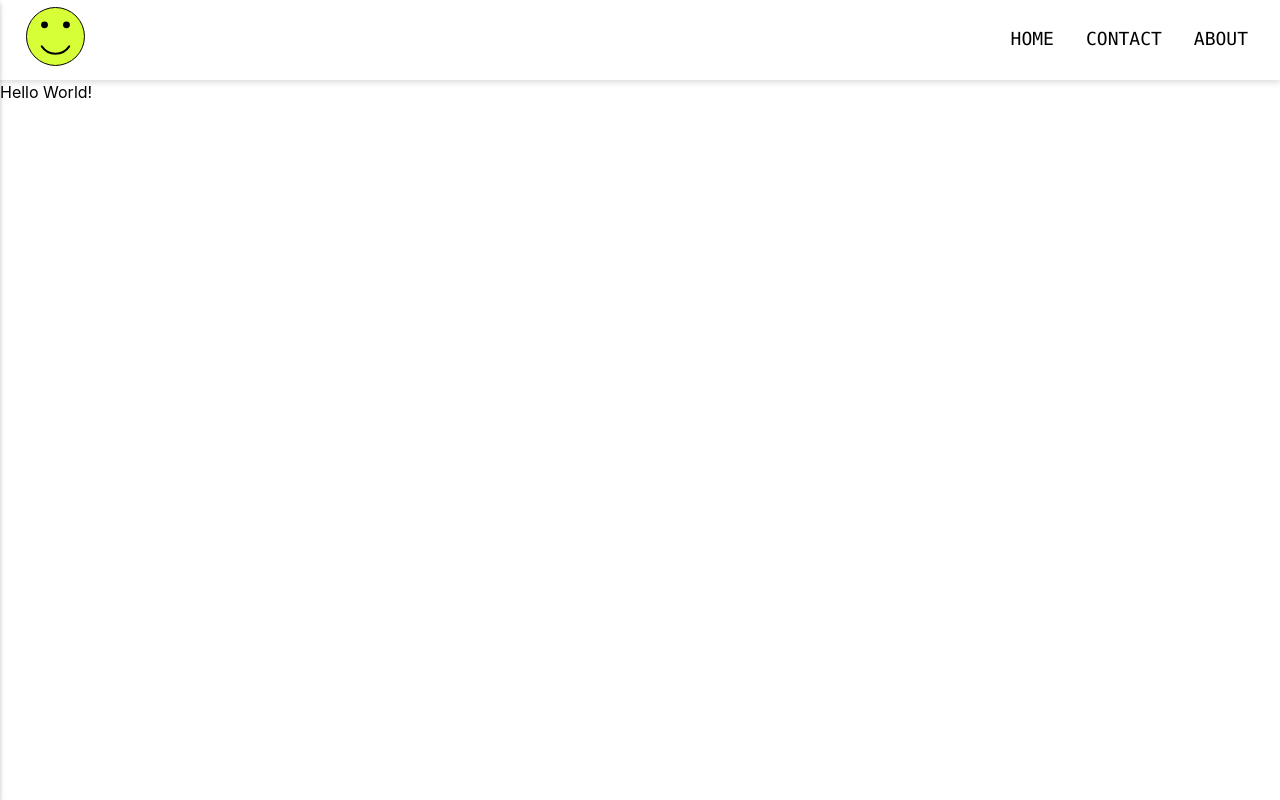
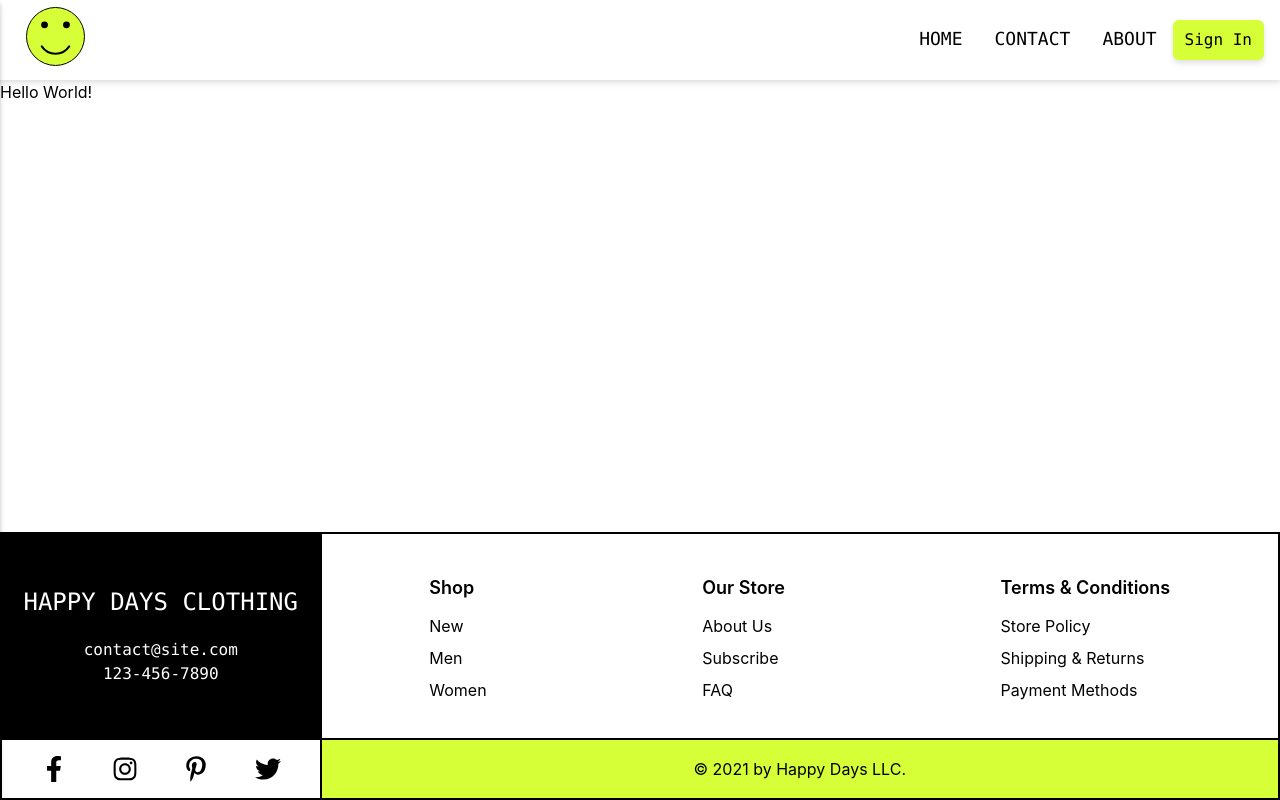
Before and after one commit to dmuraco3/next-commerce, a Next.js app: page / in a window 1280 px wide. Built offline with nearby package versions, Linux system fonts and the light colour scheme; no server answers.

Commit message:
authentcation works and footer because Colin sucks

```diff
--- /dev/null
+++ b/components/footer/index.tsx
@@ -0,0 +1,51 @@
+import { FaFacebookF, FaInstagram, FaPinterestP, FaTwitter } from "react-icons/fa";
+
+const Footer: React.FC = () => {
+    return (
+        <footer className="border border-black box-border w-full">
+            <div className="flex">
+                <div className="flex flex-col bg-black items-center w-3/12 justify-center text-white font-mono py-10 border border-black">
+                    <p className="text-2xl mb-5">HAPPY DAYS CLOTHING</p>
+                    <p>contact@site.com</p>
+                    <p>123-456-7890</p>
+
+                </div>
+                <div className="flex justify-around w-9/12 py-8 border border-black">
+                    <div className="flex flex-col items-start">
+                        <span className="my-2 text-lg font-semibold">Shop</span>
+                        <span className="my-1">New</span>
+                        <span className="my-1">Men</span>
+                        <span className="my-1">Women</span>
+                    </div>
+                    <div className="flex flex-col items-start">
+                        <span className="my-2 text-lg font-semibold">Our Store</span>
+                        <span className="my-1">About Us</span>
+                        <span className="my-1">Subscribe</span>
+                        <span className="my-1">FAQ</span>
+                    </div>
+                    <div className="flex flex-col items-start">
+                        <span className="my-2 text-lg font-semibold">Terms & Conditions</span>
+                        <span className="my-1">Store Policy</span>
+                        <span className="my-1">Shipping & Returns</span>
+                        <span className="my-1">Payment Methods</span>
+                    </div>
+                </div>
+
+            </div>
+            <div className="flex">
+                <div className="flex justify-around py-4 w-3/12 px-4 border border-black">
+                    <FaFacebookF size={26}/>
+                    <FaInstagram size={26} />
+                    <FaPinterestP size={26} />
+                    <FaTwitter size={26} />
+
+                </div>
+                <div className="flex justify-center items-center w-9/12 bg-primary border-black border">
+                    <span>© 2021 by Happy Days LLC.</span>
+                </div>
+            </div>
+        </footer>
+    )
+}
+
+export default Footer;
--- a/components/navbar/index.tsx
+++ b/components/navbar/index.tsx
@@ -2,6 +2,10 @@ import { useRouter } from 'next/router'
 import React, { useState } from 'react'
 import Link from 'next/link'
 import Image from 'next/image'
+
+import {FaUser, FaUserCircle} from 'react-icons/fa'
+
+import { signIn, signOut, useSession } from 'next-auth/react'
 const NavLink: React.FC<{to: string,}> = ({to, children}) => {
     const router = useRouter()
     let basePath = router.asPath.split('/')[1]
@@ -48,8 +52,12 @@ const MobileNav: React.FC<{open: boolean, setOpen: React.Dispatch<React.SetState
 }
 
 const Navbar: React.FC = ()  => {
+    const [open, setOpen] = useState(false)
 
-    const [open, setOpen] = useState(false)
+    const [accountNavOpen, setAccountNavOpen] = useState(false)
+
+    const {data:session} = useSession()
+
     return (
         <nav className="flex filter drop-shadow-md bg-white px-4 py-4 h-20 items-center font-mono">
             <MobileNav open={open} setOpen={setOpen}/>
@@ -70,6 +78,8 @@ const Navbar: React.FC = ()  => {
                 </div>
 
                 <div className="hidden md:flex">
+                    <div className="flex items-center">
+
                         <NavLink to="/">
                             HOME
                         </NavLink>
@@ -80,9 +90,35 @@ const Navbar: React.FC = ()  => {
                             ABOUT
                         </NavLink>
                     </div>
+                    {session ? <div className="flex justify-center border-l-2 border-gray-200 pl-4 relative">
+                        <button onClick={(e) => {
+                            e.preventDefault()
+                            setAccountNavOpen(!accountNavOpen)
+                        }}>
+                            <FaUserCircle size={30} className="text-gray-500 filter drop-shadow-lg bg-white rounded-full hover:cursor-pointer"/>
+                        </button>
+                        <div className={`absolute top-10 right-0  w-40 h-60 bg-white filter drop-shadow-xl border border-gray-200 rounded-lg flex flex-col justify-end p-4 ${accountNavOpen ? "flex" : "hidden"}`}>
+                            <button onClick={(e) => {
+                                e.preventDefault()
+                                signOut()
+                            }}>
+                                Sign Out
+                            </button>
+                        </div>
+                    </div> : <div>
+                        <button onClick={(e) => {
+                            e.preventDefault()
+                            signIn()
+                        }}
+                            className="px-3 py-2 bg-primary rounded-md filter drop-shadow-md hover:drop-shadow-xl active:drop-shadow-sm"
+                        >
+                            Sign In
+                        </button>
+                    </div>}
+                </div>
             </div>
         </nav>
     )
 }
 
-export default Navbar
+export default Navbar;
--- a/package.json
+++ b/package.json
@@ -9,8 +9,10 @@
   },
   "dependencies": {
     "next": "12.0.7",
+    "next-auth": "^4.0.6",
     "react": "17.0.2",
-    "react-dom": "17.0.2"
+    "react-dom": "17.0.2",
+    "react-icons": "^4.3.1"
   },
   "devDependencies": {
     "@types/node": "17.0.5",
--- a/pages/_app.tsx
+++ b/pages/_app.tsx
@@ -1,12 +1,30 @@
 import '../styles/globals.css'
 import type { AppProps } from 'next/app'
 import Navbar from '../components/navbar'
+import {SessionProvider} from 'next-auth/react'
+import Footer from '../components/footer'
 
-function MyApp({ Component, pageProps }: AppProps) {
-  return <>
-    <Navbar />
-    <Component {...pageProps} />
-  </>
+function MyApp({
+  Component,
+  pageProps: {session, ...pageProps}
+  }: AppProps) {
+  return <div>
+    <SessionProvider session={session}>
+      <div className="flex flex-col min-h-screen">
+        <Navbar />
+        <div className="flex-1">
+          <Component {...pageProps} />
+
+        </div>
+        <div className="flex-1 flex items-end">
+
+          <Footer />
+        </div>
+
+      </div>
+
+    </SessionProvider>
+  </div>
 }
 
 export default MyApp
--- /dev/null
+++ b/pages/api/auth/[...nextauth].ts
@@ -0,0 +1,19 @@
+import NextAuth from "next-auth"
+import GoogleProvider from 'next-auth/providers/google'
+
+export default NextAuth({
+    secret: process.env.NEXT_AUTH_SECRET,
+    providers: [
+        GoogleProvider({
+            clientId: process.env.GOOGLE_CLIENT_ID as string,
+            clientSecret: process.env.GOOGLE_CLIENT_SECRET as string,
+            authorization: {
+                params: {
+                    prompt: "consent",
+                    access_type: "offline",
+                    response_type: "code"
+                }
+            }
+        })
+    ]
+})
--- a/pages/api/hello.ts
+++ /dev/null
@@ -1,13 +0,0 @@
-// Next.js API route support: https://nextjs.org/docs/api-routes/introduction
-import type { NextApiRequest, NextApiResponse } from 'next'
-
-type Data = {
-  name: string
-}
-
-export default function handler(
-  req: NextApiRequest,
-  res: NextApiResponse<Data>
-) {
-  res.status(200).json({ name: 'John Doe' })
-}
--- a/tailwind.config.js
+++ b/tailwind.config.js
@@ -1,9 +1,22 @@
+const colors = require('tailwindcss/colors')
+
 module.exports = {
   content: [
     "./pages/**/*.{js,ts,jsx,tsx}",
     "./components/**/*.{js,ts,jsx,tsx}",
   ],
   theme: {
+    colors: {
+      primary: "#D6FF38",
+      transparent: 'transparent',
+      current: 'currentColor',
+      black: colors.black,
+      white: colors.white,
+      gray: colors.gray,
+      emerald: colors.emerald,
+      indigo: colors.indigo,
+      yellow: colors.yellow,
+    },
     extend: {},
   },
   plugins: [],
```
Also changed, not shown: 2 other files (tests, documents, lock files or other folders). Lines whose indentation alone changed are shown as unchanged.
